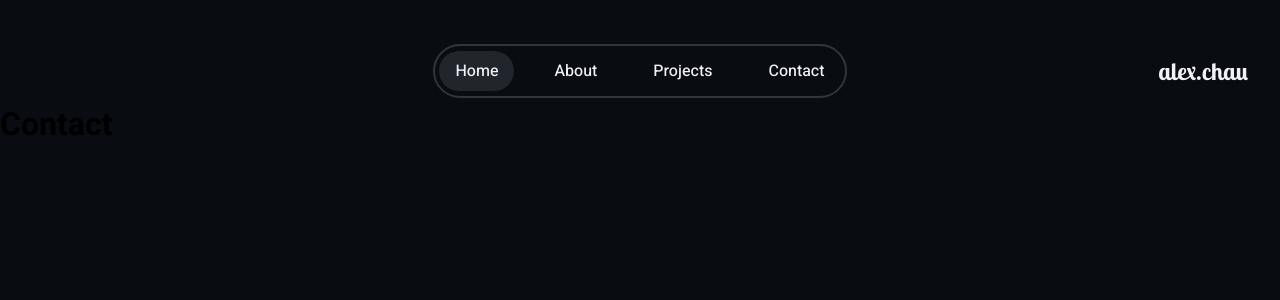
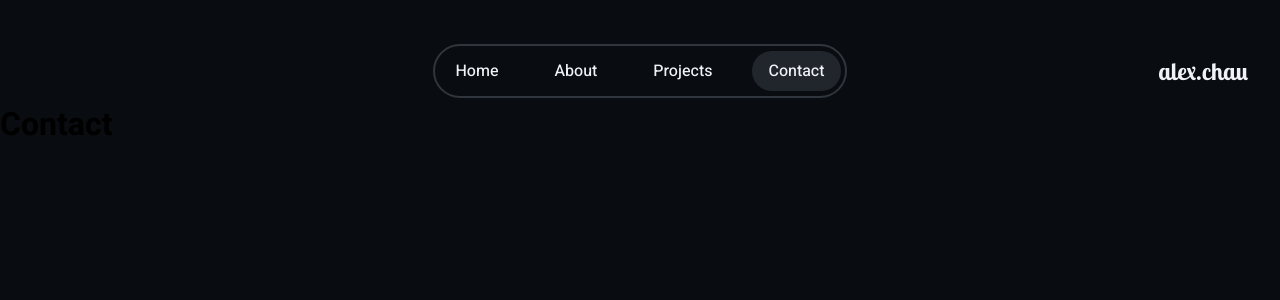
Before and after one commit to AxterDoesCode/alexchau.co.uk, a React (Vite) app in the folder vite-project/: page /contact in a window 1280 px wide. Shown: the top 300 px of the page. Built offline with nearby package versions, Linux system fonts and the light colour scheme.

Commit message:
Made navbar style dependent on location hook
made use of useLocation() hook to get the current page. Then dynamically added the react-router links with an array generated by mapping over linkData.json rather than using a static event listener to change the class on the actual DOM

```diff
--- a/vite-project/src/App.tsx
+++ b/vite-project/src/App.tsx
@@ -12,9 +12,9 @@ function App() {
       <Header />
       <Routes>
         <Route path="/*" element={<Home />} />
-        <Route path="about" element={<About />}/>
-        <Route path="projects" element={<Projects />}/>
-        <Route path="contact" element={<Contact />}/>
+        <Route path="/about" element={<About />}/>
+        <Route path="/projects" element={<Projects />}/>
+        <Route path="/contact" element={<Contact />}/>
       </Routes>
     </>
   )
--- a/vite-project/src/Components/Contact/Contact.tsx
+++ b/vite-project/src/Components/Contact/Contact.tsx
@@ -1,5 +1,4 @@
 export default function Contact(){
-    console.log("run")
     return(
         <h1>Contact</h1>
     )
--- a/vite-project/src/Components/Header/SubComponents/Nav.tsx
+++ b/vite-project/src/Components/Header/SubComponents/Nav.tsx
@@ -1,5 +1,6 @@
 import styled from "styled-components/macro"
-import { Link } from "react-router-dom"
+import { Link, useLocation } from "react-router-dom"
+import linkData from "./linkData.json"
 
 const StyledNav = styled.nav`
     justify-self: center;
@@ -33,17 +34,17 @@ const StyledNav = styled.nav`
 `
 export default function Nav(){
 
-    function changeActiveLink(e: any){
-        document.querySelector(".current")?.classList.remove("current")
-        e.target.classList.add("current")
-    }
+    const currentPath = useLocation().pathname
+
+    const linkArray = linkData.map((data, index)=> {
+        return(
+            <Link to={data.url} key={index} className={`nav--link ${currentPath === data.url? "current": ""}`}>{data.name}</Link>
+        )
+    })
 
     return(
         <StyledNav>
-            <Link to="/" className="nav--link current" onClick={changeActiveLink}>Home</Link>
-            <Link to="about" className="nav--link" onClick={changeActiveLink}>About</Link>
-            <Link to="projects" className="nav--link" onClick={changeActiveLink}>Projects</Link>
-            <Link to="contact" className="nav--link" onClick={changeActiveLink}>Contact</Link>
+            {linkArray}
         </StyledNav>
     )
 }
--- /dev/null
+++ b/vite-project/src/Components/Header/SubComponents/linkData.json
@@ -0,0 +1,18 @@
+[
+    {
+      "url": "/",
+      "name": "Home"
+    },
+    {
+      "url": "/about",
+      "name": "About"
+    },
+    {
+      "url": "/projects",
+      "name": "Projects"
+    },
+    {
+      "url": "/contact",
+      "name": "Contact"
+    }
+]
```
